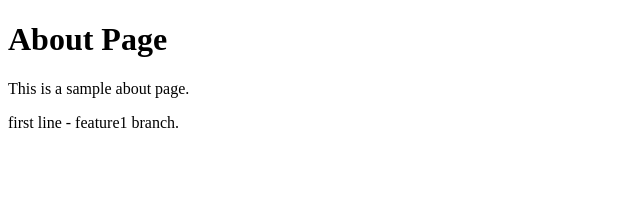
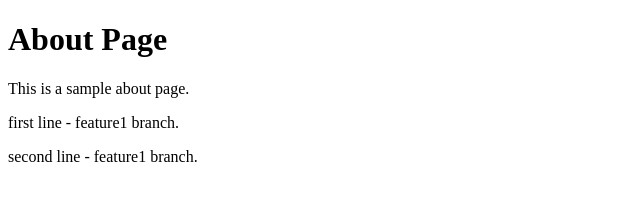
Before and after one commit to nader4erif/Git_Task, a plain HTML site: page about.html in a window 1280 px wide. Shown: the whole page, without its empty margins (0-640 px from the left). Drawn offline with Linux system fonts and the light colour scheme.

Commit message:
second add - feature1

```diff
--- a/about.html
+++ b/about.html
@@ -1,3 +1,4 @@
 <!DOCTYPE html><html><head><title>About</title></head><body><h1>About Page</h1></body></html>
 <p>This is a sample about page.</p>
 <p>first line - feature1 branch.</p>
+<p>second line - feature1 branch.</p>
```
